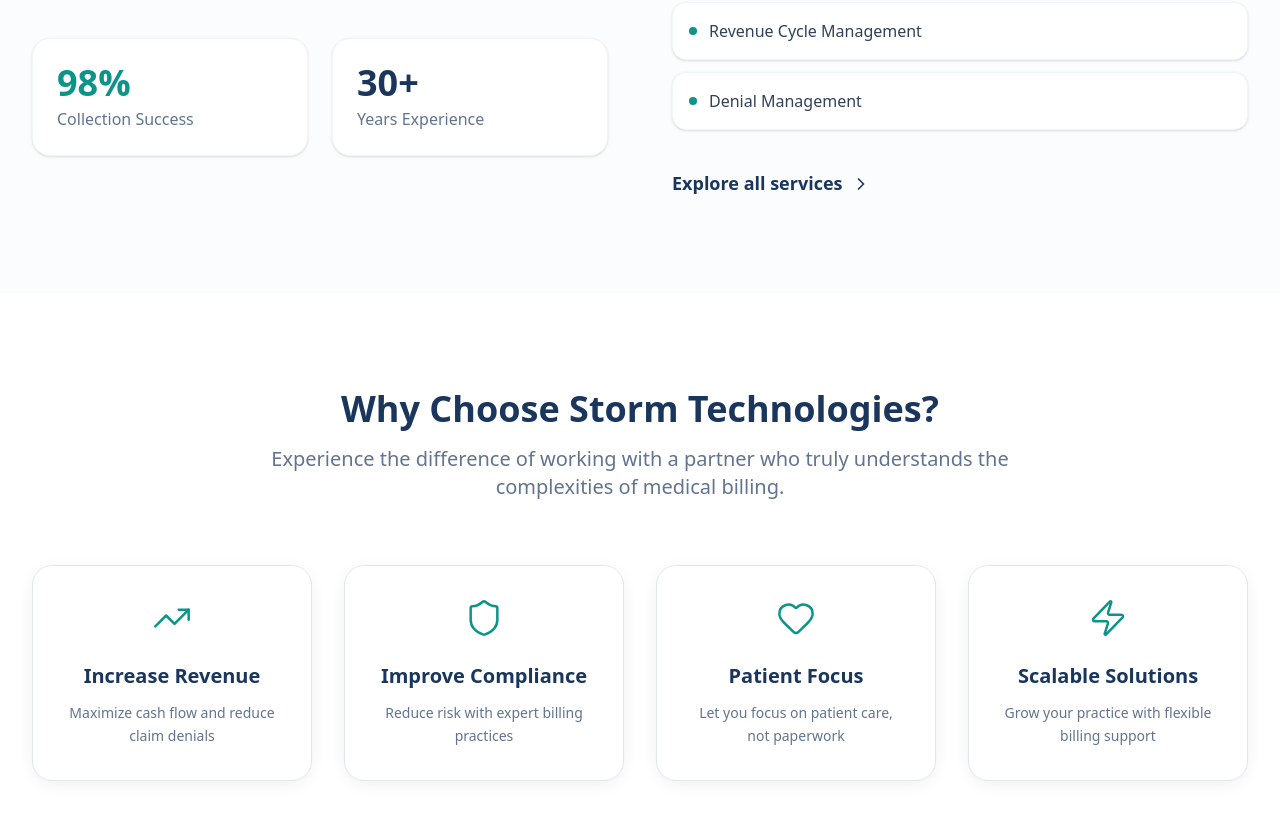
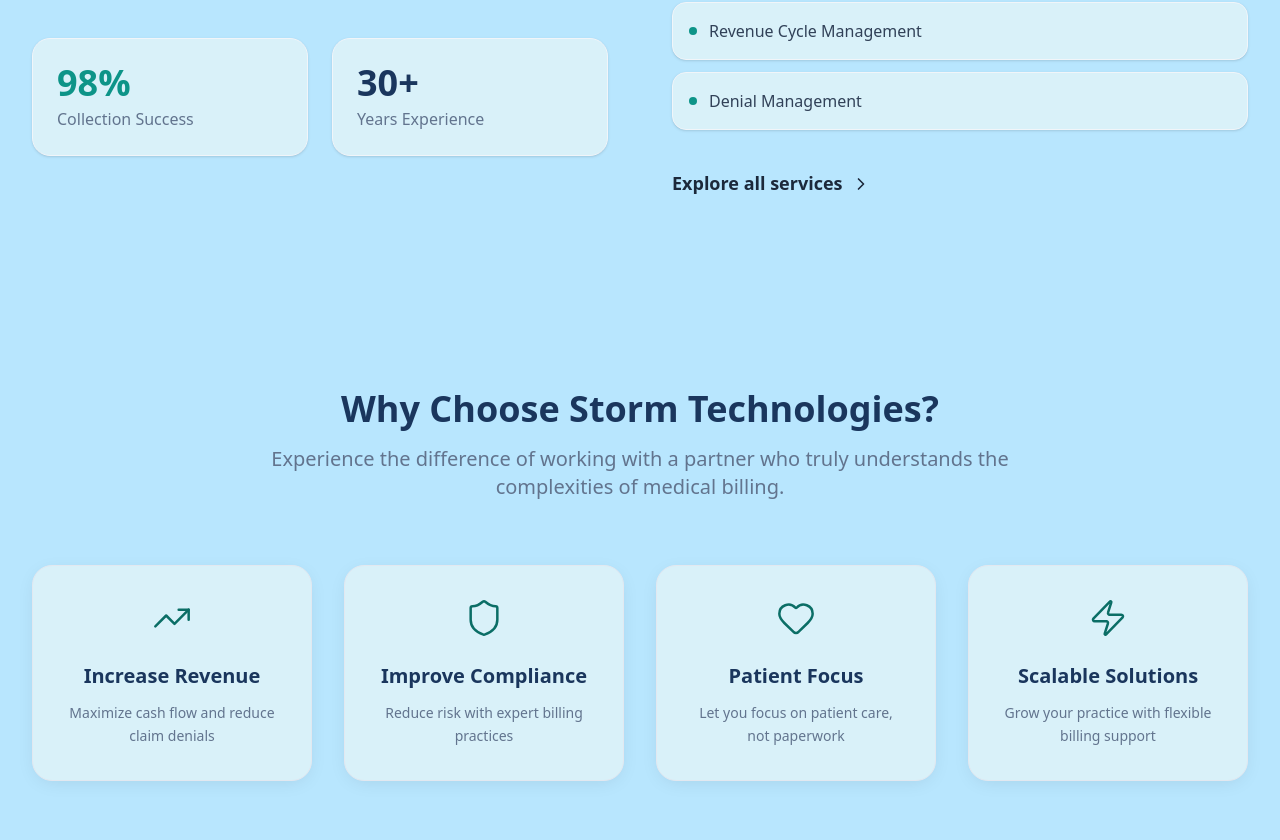
Before and after one commit to Muhammad-Fateen2003/Storm-Technologies-Repo, a Next.js app: page / in a window 1280 px wide. Shown: the part 1560-2400 px from the top of the page. Built offline with nearby package versions, Linux system fonts and the light colour scheme.

Commit message:
Background Update

```diff
--- a/app/globals.css
+++ b/app/globals.css
@@ -48,14 +48,14 @@
 
 :root {
   --radius: 0.625rem;
-  --background: oklch(1 0 0);
+  --background: oklch(31.763% 0.11371 268.007);
   --foreground: oklch(0.145 0 0);
-  --card: oklch(1 0 0);
+  --card: oklch(50.458% 0.03409 18.254);
   --card-foreground: oklch(0.145 0 0);
   --popover: oklch(1 0 0);
   --popover-foreground: oklch(0.145 0 0);
   --primary: oklch(0.205 0 0);
-  --primary-foreground: oklch(0.985 0 0);
+  --primary-foreground: oklch(48.231% 0.102 21.564);
   --secondary: oklch(0.97 0 0);
   --secondary-foreground: oklch(0.205 0 0);
   --muted: oklch(0.97 0 0);
@@ -83,7 +83,7 @@
 
 .dark {
   --background: oklch(0.145 0 0);
-  --foreground: oklch(0.985 0 0);
+  --foreground: oklch(72.193% 0.00008 271.152);
   --card: oklch(0.205 0 0);
   --card-foreground: oklch(0.985 0 0);
   --popover: oklch(0.205 0 0);
@@ -128,36 +128,46 @@
 /* Professional Theme - Aetna-Style */
 :root {
   /* Storm Technologies Brand Colors */
-  --storm-navy: #1a365d;
+  --storm-navy: #1c293b;
   --storm-navy-light: #2c5282;
-  --storm-teal: #0d9488;
+  --storm-teal: #0b6e66;
   --storm-amber: #d69e2e;
   --storm-amber-light: #ecc94b;
 
   /* Professional UI Colors */
-  --pro-bg: #ffffff;
-  --pro-bg-light: #f8fafc;
-  --pro-bg-gray: #f1f5f9;
-  --pro-text: #1e293b;
+
+  --pro-text: #3c4758;
   --pro-text-muted: #64748b;
+
+  /* Excess Code
   --pro-border: #e2e8f0;
   --pro-border-light: #f1f5f9;
+  --pro-bg: #d6d6d6;
+  --pro-bg-light: #ffffff;
+  --pro-bg-gray: #f1f5f9;
 
-  /* Shadow tokens */
+   Shadow tokens
   --shadow-subtle: 0 1px 3px rgba(0, 0, 0, 0.08), 0 1px 2px rgba(0, 0, 0, 0.06);
   --shadow-card: 0 4px 6px -1px rgba(0, 0, 0, 0.08), 0 2px 4px -1px rgba(0, 0, 0, 0.04);
   --shadow-elevated: 0 10px 15px -3px rgba(0, 0, 0, 0.08), 0 4px 6px -2px rgba(0, 0, 0, 0.04);
   --shadow-aetna: 0 2px 15px -3px rgba(0, 0, 0, 0.07), 0 4px 6px -2px rgba(0, 0, 0, 0.05);
+  Also Excess
 
-  /* Icon sizes */
+   Icon sizes
   --icon-size-sm: 1.25rem;
   --icon-size-md: 1.5rem;
   --icon-size-lg: 2rem;
+  Also ALSO Excess LOL */
 }
 
 /* Professional Card Styling - Aetna Style */
+
+.background-sky{
+  background-color: #b8e6fe;
+}
+
 .card-aetna {
-  background-color: #ffffff;
+  background-color: #d9f1f9;
   border: 1px solid #e2e8f0;
   border-radius: 1.25rem;
   box-shadow: 0 4px 20px -5px rgba(0, 0, 0, 0.1);
@@ -191,8 +201,12 @@
 }
 
 /* Section backgrounds */
+.section {
+  background: #454f69
+}
+
 .section-light {
-  background: #ffffff;
+  background: #7f92c5;
 }
 
 .section-soft {
@@ -201,7 +215,7 @@
 
 .section-navy {
   background: var(--storm-navy);
-  color: white;
+  color: rgb(178, 240, 255);
 }
 
 .hero-brand-strip {
@@ -249,7 +263,7 @@
 /* Navigation bar strip */
 .nav-strip {
   background: var(--storm-navy);
-  color: white;
+  color: rgb(163, 170, 233);
 }
 
 /* Professional link styling */
--- a/app/layout.tsx
+++ b/app/layout.tsx
@@ -112,7 +112,7 @@
         <div className="pt-24 min-h-screen">{children}</div>
 
         {/* Professional Footer */}
-        <footer className="bg-white border-t border-slate-100 pt-24">
+        <footer className="bg-blue border-t border-slate-100 pt-24">
           <div className="max-w-7xl mx-auto px-4 sm:px-6 lg:px-8 pb-16">
             <div className="grid grid-cols-1 md:grid-cols-4 gap-16">
               {/* Brand Column */}
--- a/app/page.tsx
+++ b/app/page.tsx
@@ -87,7 +87,7 @@
   ];
 
   return (
-    <div className="bg-white">
+    <div className="bg-blue">
       {/* Hero Section - Cleaner Aetna Style */}
       <section className="relative px-4 sm:px-6 lg:px-8 pt-24 pb-32 hero-brand-strip overflow-hidden">
         {/* Subtle decorative elements */}
@@ -190,7 +190,7 @@
       </section>
 
       {/* Company Highlight Section */}
-      <section className="relative px-4 sm:px-6 lg:px-8 py-24 bg-slate-50/50">
+      <section className="relative px-4 sm:px-6 lg:px-8 py-24 background-sky">
         <div className="max-w-7xl mx-auto">
           <div className="grid md:grid-cols-2 gap-16 items-center">
             <div>
@@ -209,11 +209,11 @@
               </p>
 
               <div className="grid sm:grid-cols-2 gap-6">
-                <div className="bg-white p-6 rounded-2xl border border-slate-100 shadow-sm">
+                <div className="bg-[#d9f1f9] p-6 rounded-2xl border border-slate-100 shadow-sm">
                   <div className="text-4xl font-bold text-[#0d9488] mb-1">98%</div>
                   <div className="text-slate-500 font-medium">Collection Success</div>
                 </div>
-                <div className="bg-white p-6 rounded-2xl border border-slate-100 shadow-sm">
+                <div className="bg-[#d9f1f9] p-6 rounded-2xl border border-slate-100 shadow-sm">
                   <div className="text-4xl font-bold text-[#1a365d] mb-1">30+</div>
                   <div className="text-slate-500 font-medium">Years Experience</div>
                 </div>
@@ -230,7 +230,7 @@
                   <Link
                     key={index}
                     href={`/services/${service.slug}`}
-                    className="flex items-center space-x-3 bg-white border border-slate-100 rounded-xl p-4 shadow-sm hover:border-[#0d9488] transition-colors group"
+                    className="flex items-center space-x-3 bg-[#d9f1f9] border border-slate-100 rounded-xl p-4 shadow-sm hover:border-[#c5dae2] transition-colors group"
                   >
                     <div className="w-2 h-2 rounded-full bg-[#0d9488]" />
                     <span className="text-slate-700 font-medium group-hover:text-[#1a365d]">{service.name}</span>
@@ -251,7 +251,7 @@
       </section>
 
       {/* Benefits Section - Professional Aetna Style Cards */}
-      <section className="relative px-4 sm:px-6 lg:px-8 py-24 bg-white">
+      <section className="relative px-4 sm:px-6 lg:px-8 py-24 background-sky">
         <div className="max-w-7xl mx-auto">
           <div className="text-center mb-16">
             <h2 className="text-4xl font-bold text-[#1a365d] mb-4">
@@ -283,7 +283,7 @@
       </section>
 
       {/* CTA Section - Professional & Focused */}
-      <section className="relative px-4 sm:px-6 lg:px-8 py-20 bg-slate-50">
+      <section className="relative px-4 sm:px-6 lg:px-8 py-20 background-sky">
         <div className="max-w-5xl mx-auto">
           <div className="bg-[#1a365d] rounded-[3rem] p-12 md:p-16 text-center text-white relative overflow-hidden shadow-2xl">
             {/* Decorative background circle */}
--- a/app/services/[slug]/page.tsx
+++ b/app/services/[slug]/page.tsx
@@ -19,9 +19,9 @@
     const Icon = service.icon;
 
     return (
-        <div className="bg-white min-h-screen">
+        <div className="background-sky min-h-screen">
             {/* Service Hero */}
-            <section className="relative px-4 sm:px-6 lg:px-8 pt-32 pb-24 bg-slate-50 overflow-hidden">
+            <section className="relative px-4 sm:px-6 lg:px-8 pt-32 pb-24 background-sky overflow-hidden">
                 <div className="absolute top-0 right-0 w-[600px] h-[600px] bg-white rounded-full blur-3xl -translate-y-1/2 translate-x-1/2" />
 
                 <div className="max-w-7xl mx-auto relative z-10">
@@ -65,7 +65,7 @@
             </section>
 
             {/* Benefits / Value Section */}
-            <section className="relative px-4 sm:px-6 lg:px-8 py-24 bg-white">
+            <section className="relative px-4 sm:px-6 lg:px-8 py-24 background-sky">
                 <div className="max-w-7xl mx-auto text-center">
                     <h2 className="text-4xl font-bold text-[#1a365d] mb-16">Why Storm Technologies for <br /> {service.title}?</h2>
 
@@ -94,7 +94,7 @@
             </section>
 
             {/* Service CTA */}
-            <section className="relative px-4 sm:px-6 lg:px-8 py-20 bg-slate-50">
+            <section className="relative px-4 sm:px-6 lg:px-8 py-20 background-sky">
                 <div className="max-w-5xl mx-auto">
                     <div className="bg-[#1a365d] rounded-[3rem] p-12 md:p-20 text-center text-white relative shadow-2xl overflow-hidden">
                         <h2 className="text-4xl font-bold mb-8">Ready to Optimize Your Practice?</h2>
--- a/components/ServicePageTemplate.tsx
+++ b/components/ServicePageTemplate.tsx
@@ -11,7 +11,7 @@
     }
 
     return (
-        <div className="bg-white min-h-screen">
+        <div className="background-sky min-h-screen">
             {/* Hero Section */}
             <section className="relative px-4 sm:px-6 lg:px-8 pt-24 pb-20 hero-brand-strip overflow-hidden">
                 <div className="absolute top-0 right-0 w-[400px] h-[400px] bg-white/5 rounded-full blur-3xl -translate-y-1/2 translate-x-1/2" />
@@ -35,7 +35,7 @@
             </section>
 
             {/* Content Section */}
-            <section className="relative px-4 sm:px-6 lg:px-8 py-24 bg-white">
+            <section className="relative px-4 sm:px-6 lg:px-8 py-24 background-sky">
                 <div className="max-w-7xl mx-auto">
                     <div className="grid lg:grid-cols-2 gap-20 items-start">
                         <div>
@@ -82,7 +82,7 @@
             </section>
 
             {/* Other Services Bottom CTA */}
-            <section className="bg-slate-50 py-20 border-t border-slate-100">
+            <section className="background-sky py-20 border-t border-sky-200">
                 <div className="max-w-7xl mx-auto px-4 text-center">
                     <h2 className="text-3xl font-bold text-[#1a365d] mb-6">Explore Our Other Solutions</h2>
                     <div className="flex flex-wrap justify-center gap-4">
@@ -90,7 +90,7 @@
                             <Link
                                 key={s.slug}
                                 href={`/services/${s.slug}`}
-                                className="bg-white border border-slate-200 px-6 py-3 rounded-full text-[#1a365d] font-bold hover:border-[#0d9488] hover:text-[#0d9488] transition-all shadow-sm"
+                                className="bg-sky-300 border border-sky-400 px-6 py-3 rounded-full text-[#1a365d] font-bold hover:border-[#0d9488] hover:text-[#0d9488] transition-all shadow-sm"
                             >
                                 {s.title}
                             </Link>
```
Also changed, not shown: app/about/page.tsx (+8 -8 lines), app/contact/page.tsx (+6 -6 lines), app/services/page.tsx (+6 -6 lines).
